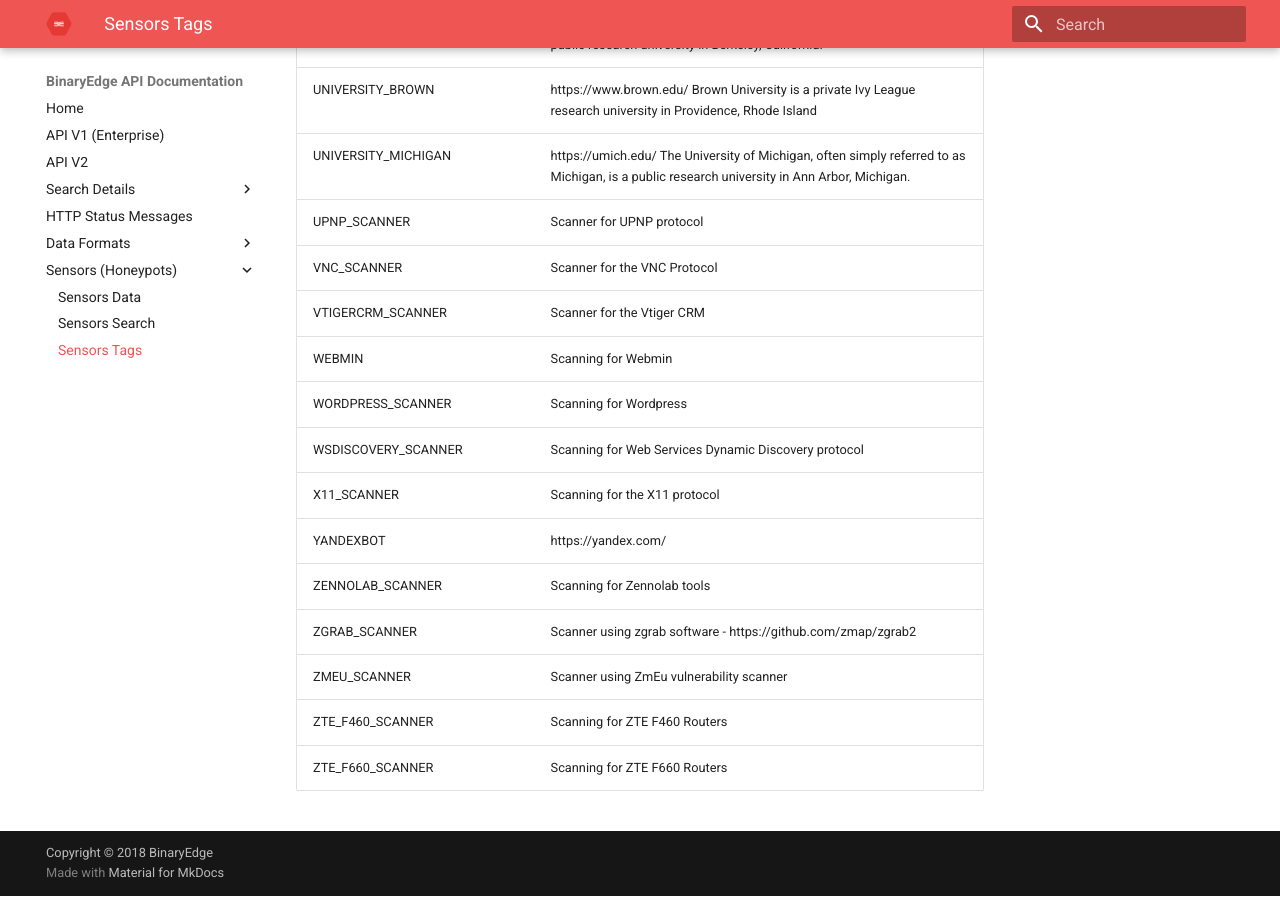
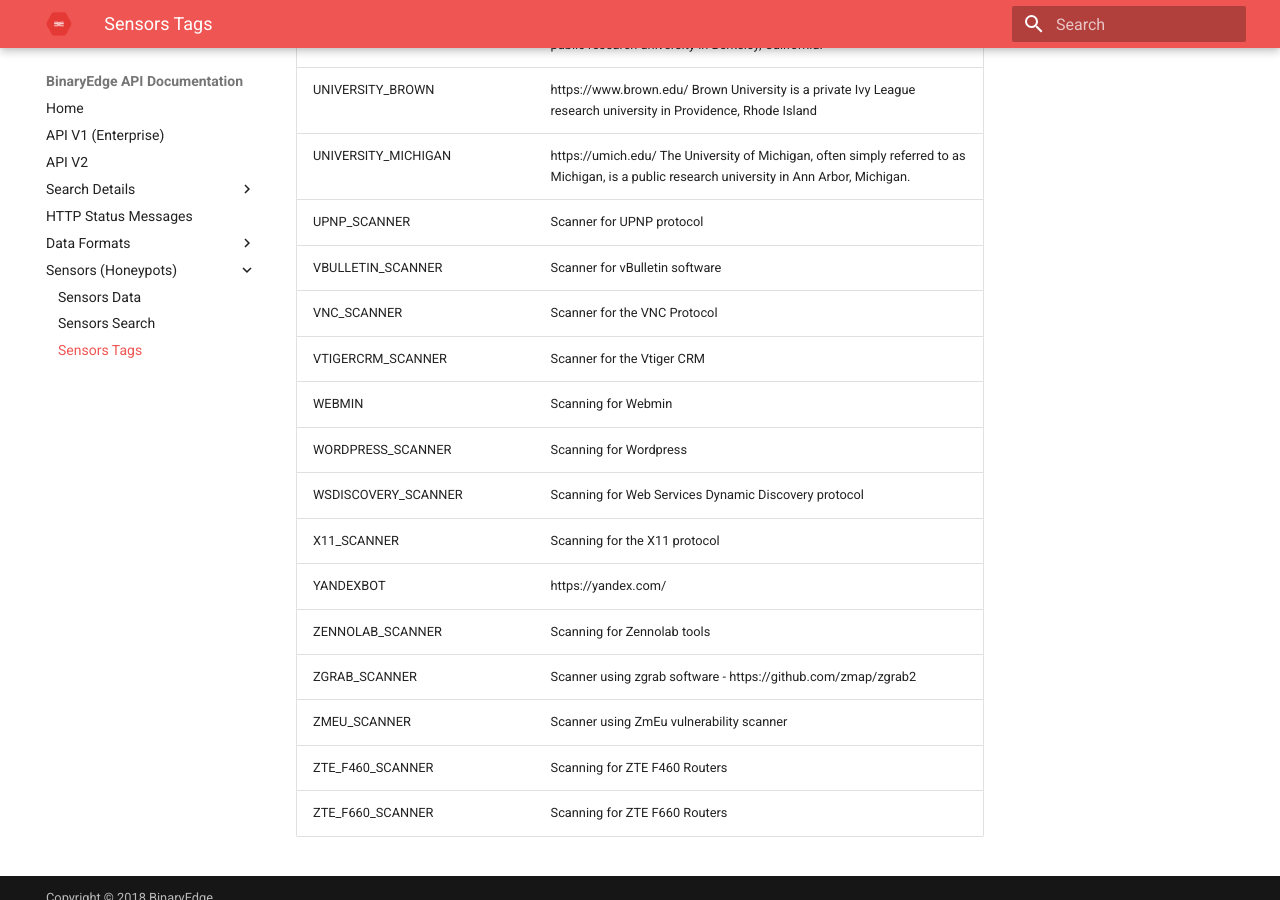
Before and after one commit to igama/docs.binaryedge.io, an MkDocs documentation site: the page built from docs/sensors-tags.md, in a window 1280 px wide and 900 px high, scrolled down 8697 px. Built offline with MkDocs 1.6.1 and Material for MkDocs 9.7.7, drawn with Linux system fonts in a browser that asks for light colours.

Commit message:
Update sensors-tags.md

```diff
--- a/docs/sensors-tags.md
+++ b/docs/sensors-tags.md
@@ -173,6 +173,7 @@
  | UNIVERSITY_BROWN | https://www.brown.edu/ Brown University is a private Ivy League research university in Providence, Rhode Island |
  | UNIVERSITY_MICHIGAN | https://umich.edu/ The University of Michigan, often simply referred to as Michigan, is a public research university in Ann Arbor, Michigan. |
  | UPNP_SCANNER | Scanner for UPNP protocol |
+ | VBULLETIN_SCANNER | Scanner for vBulletin software |
  | VNC_SCANNER | Scanner for the VNC Protocol |
  | VTIGERCRM_SCANNER | Scanner for the Vtiger CRM |
  | WEBMIN | Scanning for Webmin |
```
